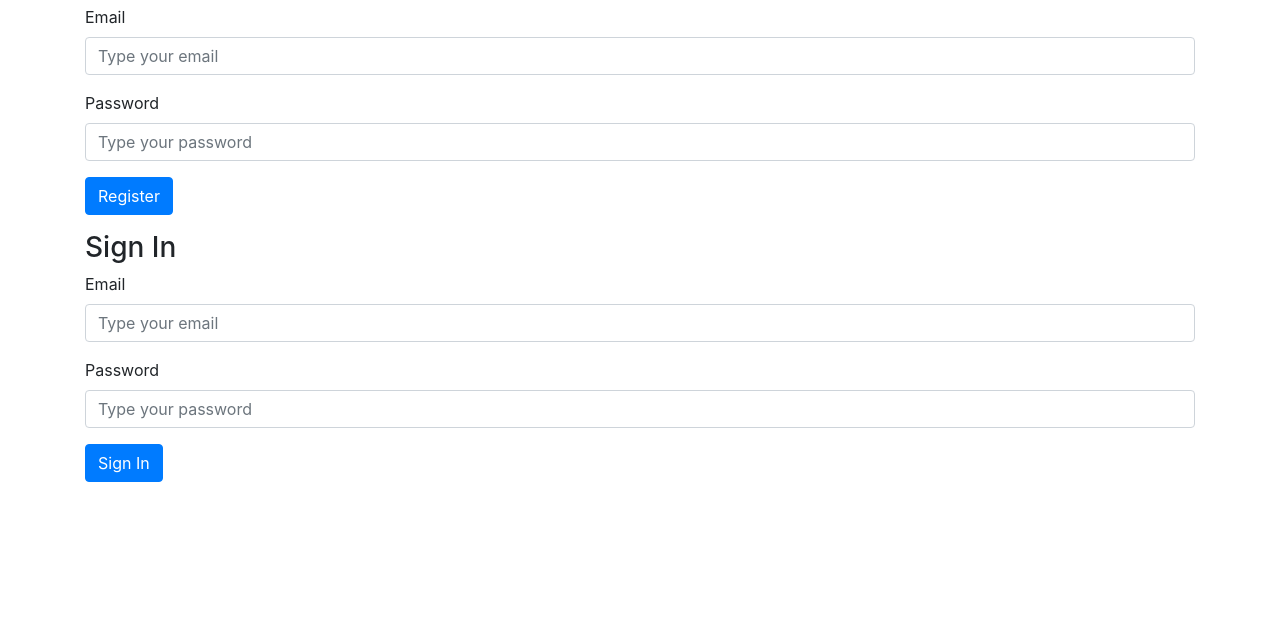
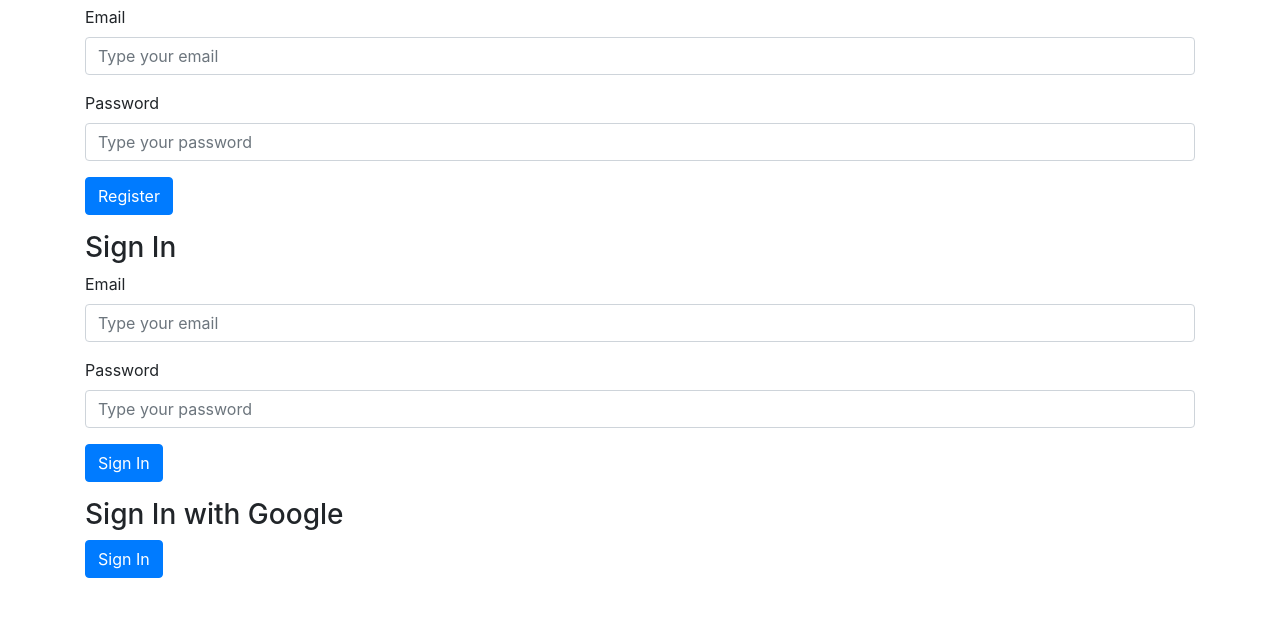
Before and after one commit to bigmikeowuor/firebase-auth, a plain HTML site: page index.html in a window 1280 px wide. Shown: the part 93-710 px from the top of the page. Drawn offline with nearby package versions, Linux system fonts and the light colour scheme; no server answers.

Commit message:
Firebase authentication via third-party providers.

```diff
--- a/app.js
+++ b/app.js
@@ -49,6 +49,16 @@ var app = new Vue({
 			this.clearFields();
 		},
 
+		signInWithGoogle() {
+			const provider = new firebase.auth.GoogleAuthProvider();
+
+			firebase
+				.auth()
+				.signInWithPopup(provider)
+				.then(() => console.log('Sign in with Google successful...'))
+				.catch((error) => alert(error.message));
+		},
+
 		clearFields() {
 			this.email = '';
 			this.password = '';
--- a/index.html
+++ b/index.html
@@ -37,6 +37,8 @@
 
 			<div v-if="authUser">
 				<h5>You are signed in as {{ authUser.email }}</h5>
+				<img :src="authUser.photoURL" class="img-thumbnail" alt="user image" />
+				<p>Hello, {{ authUser.displayName || 'friend' }}?</p>
 				<button type="button" class="btn btn-primary" @click="signOut">Sign Out</button>
 			</div>
 
@@ -90,6 +92,11 @@
 					</div>
 					<button type="submit" class="btn btn-primary">Sign In</button>
 				</form>
+
+				<h3>Sign In with Google</h3>
+				<button type="button" class="btn btn-primary" @click="signInWithGoogle">
+					Sign In
+				</button>
 			</div>
 		</div>
 	</body>
```
